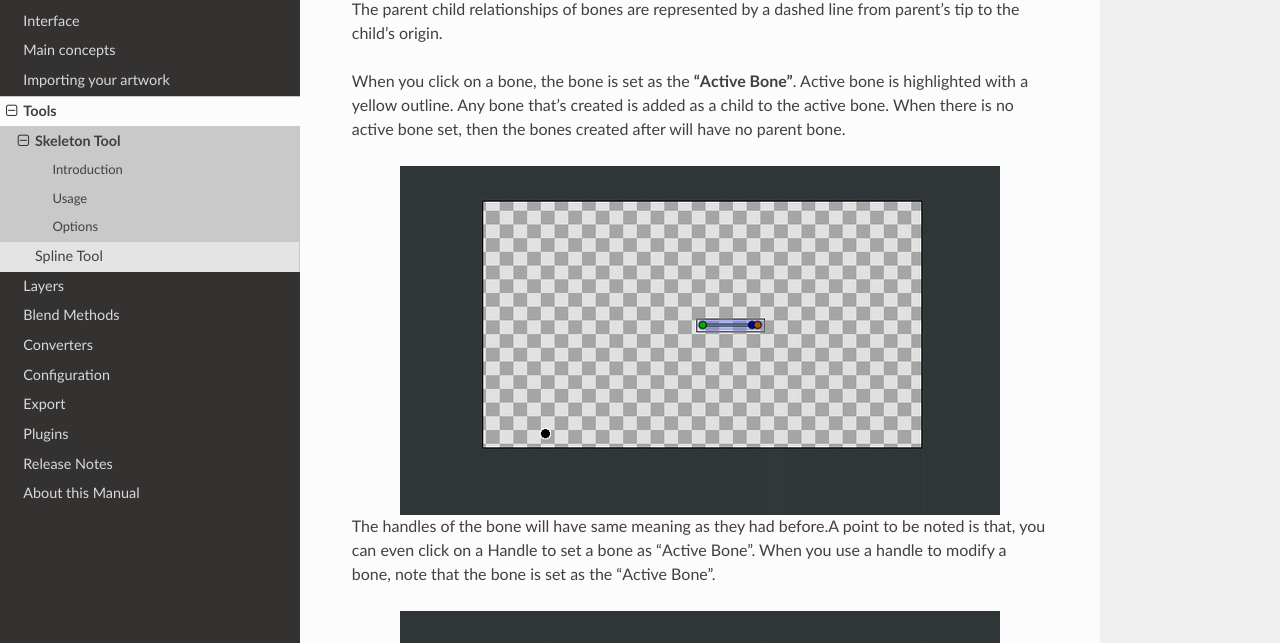
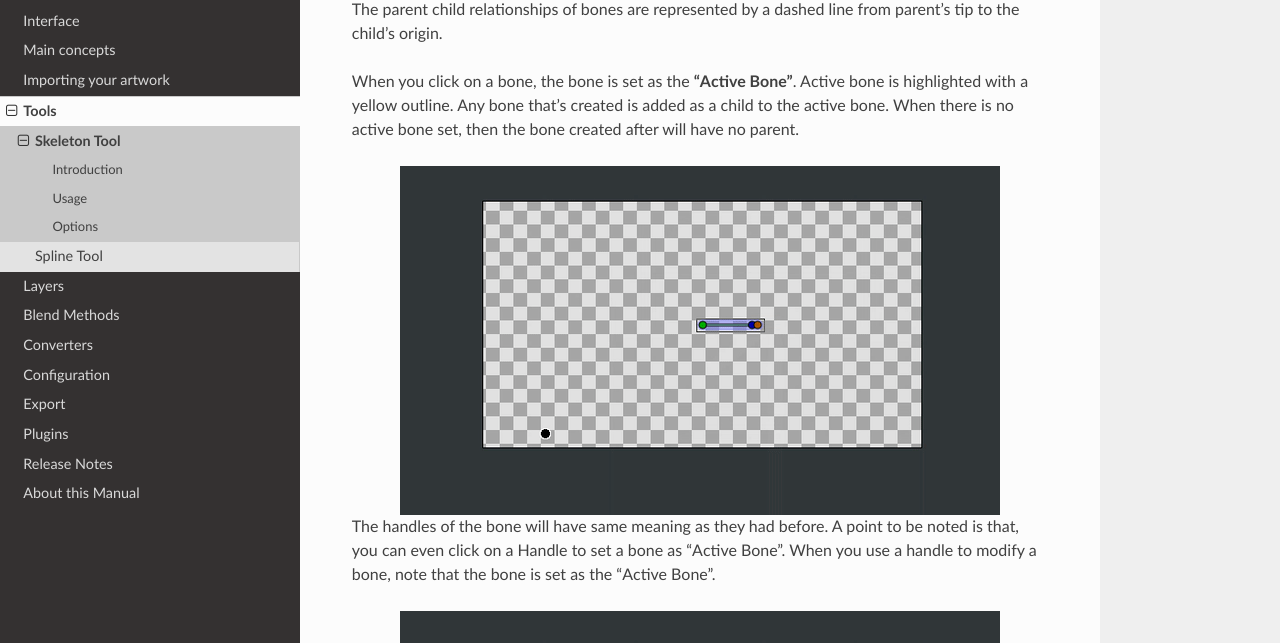
Before and after one commit to synfig/synfig-docs, a Sphinx documentation site: the page built from source/tools/skeleton.rst, in a window 1280 px wide and 1400 px high, scrolled down 1606 px. Shown: the part 186-829 px from the top of the window. Built offline with Sphinx 7.4.7 and the Read the Docs theme 2.0.0, drawn with Linux system fonts in a browser that asks for light colours; some of the changed text lies outside the part shown.

Commit message:
Requested changes #1

```diff
--- a/source/tools/skeleton.rst
+++ b/source/tools/skeleton.rst
@@ -6,12 +6,12 @@
 
 
 Introduction
-====
+============
 
 Synfig also supports animating objects using bones and the Skeleton tool makes it easy to build skeletons of Bones.
 
 Usage
-====
+=====
 
 Select "Skeleton Tool" in the Toolbox Panel or use the keyboard shortcut <Alt><o> to enable it. To leave the tool, you can just select another tool from the toolbox.
 
@@ -22,7 +22,7 @@
 
 There are two types of layers in Synfig that are built with bones: Skeleton Layer and Skeleton deformation layer. We can build any of these layers.
 
-You can create a bone by either-
+You can create a bone by either
 
 * **Click-release at a position:** This will create a bone with default length and angle but with the width value as set in the tool options menu. (The tip and origin width of the bone will be same) or,
 * **Click-drag-release between two positions:** This will create a bone between the points you dragged between with the width value as set in the tool options menu. (The tip and origin width of the bone will be same)
@@ -41,14 +41,14 @@
 
 The parent child relationships of bones are represented by a dashed line from parent's tip to the child's origin.
 
-When you click on a bone, the bone is set as the **"Active Bone"**. Active bone is highlighted with a yellow outline. Any bone that's created is added as a child to the active bone. When there is no active bone set, then the bones created after will have no parent bone.
+When you click on a bone, the bone is set as the **"Active Bone"**. Active bone is highlighted with a yellow outline. Any bone that's created is added as a child to the active bone. When there is no active bone set, then the bone created after will have no parent.
 
 .. image:: ./skeleton_dat/active_bone.gif
     :width: 600px
     :align: center
     :alt: Active Bone
 
-The handles of the bone will have same meaning as they had before.A point to be noted is that, you can even click on a Handle to set a bone as "Active Bone". When you use a handle to modify a bone, note that the bone is set as the "Active Bone".
+The handles of the bone will have same meaning as they had before. A point to be noted is that, you can even click on a Handle to set a bone as "Active Bone". When you use a handle to modify a bone, note that the bone is set as the "Active Bone".
 
 .. image:: ./skeleton_dat/duck_drag.gif
     :width: 600px
```
Also changed, not shown: other parts of source/tools/skeleton.rst (+3 -3 lines).
